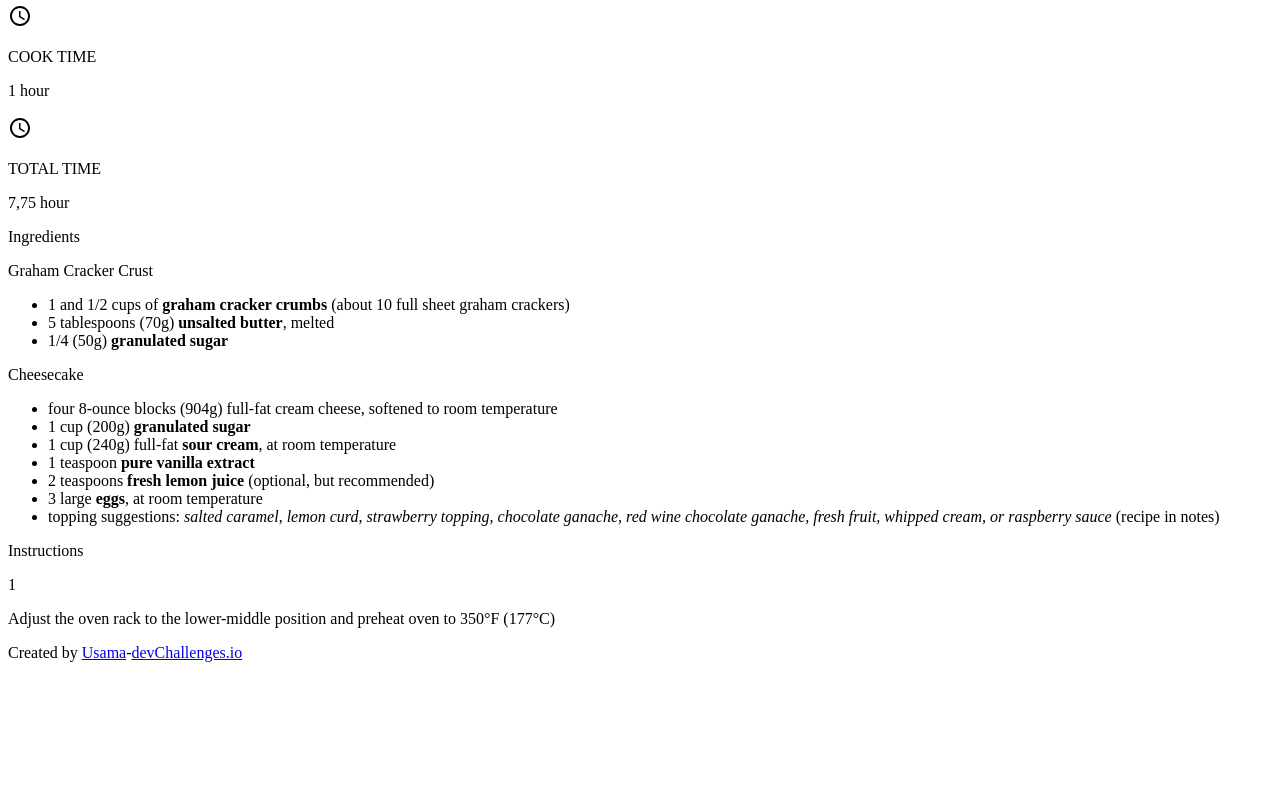
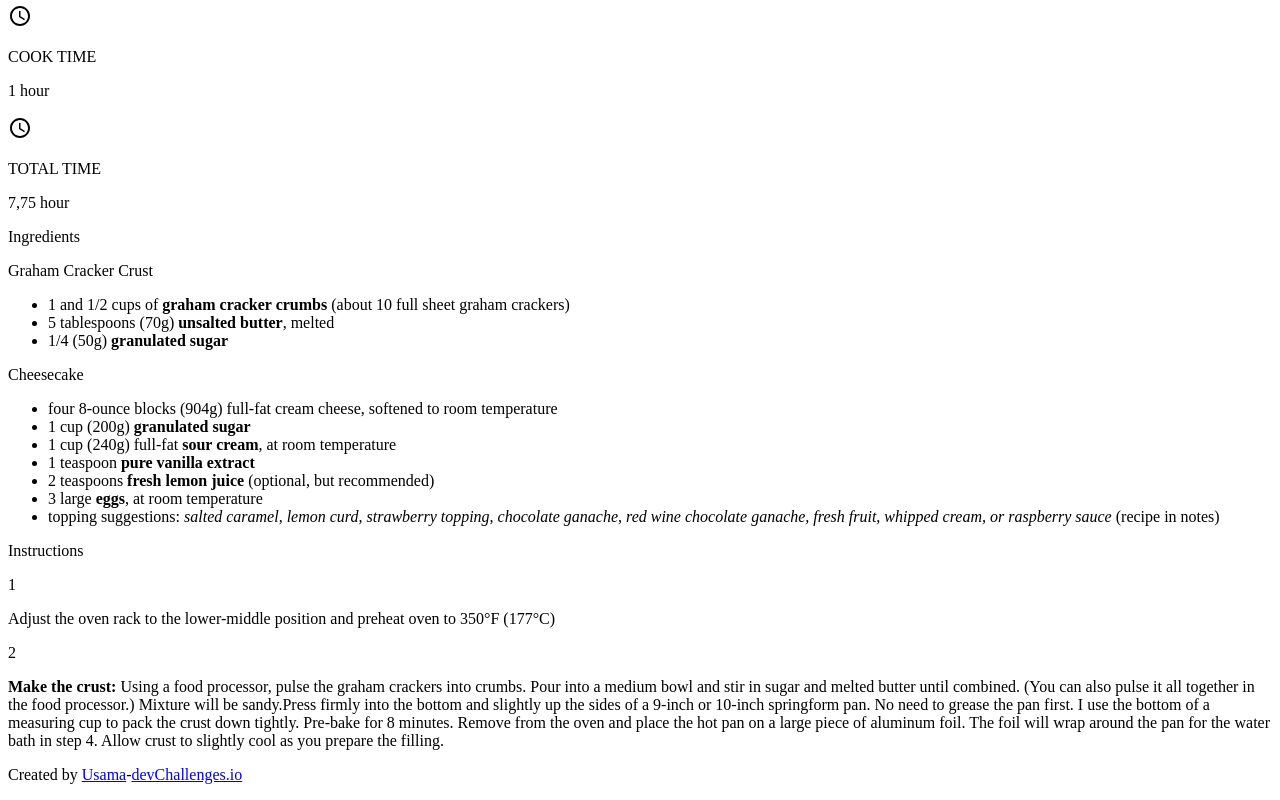
Before and after one commit to khusamayasir/Recipe-Page, a plain HTML site: page index.html in a window 1280 px wide. Shown: the part 842-1642 px from the top of the page. Before the commit the page ends 1520 px from the top, so only its background shows below. Drawn offline with Linux system fonts and the light colour scheme.

Commit message:
update index.html

```diff
--- a/index.html
+++ b/index.html
@@ -134,6 +134,15 @@
             Adjust the oven rack to the lower-middle position and preheat oven to 350°F (177°C)
           </p>
         </div>
+        <div class="points">
+          <span class="bullet">2</span>
+          <p class="writing">
+            <b>Make the crust:</b> Using a food processor, pulse the graham crackers into crumbs. Pour into a medium bowl and stir in sugar and melted butter until combined.
+            (You can also pulse it all together in the food processor.) Mixture will be sandy.Press firmly into the bottom and slightly up the sides of a 9-inch or 10-inch springform pan. No need to grease the pan first.
+            I use the bottom of a measuring cup to pack the crust down tightly. Pre-bake for 8 minutes. Remove from the oven and place the hot pan on a large piece of aluminum foil. The foil will wrap around the pan for the water bath in step 4.
+            Allow crust to slightly cool as you prepare the filling.
+          </p>
+        </div>
 
       </section>
     </div>
```
